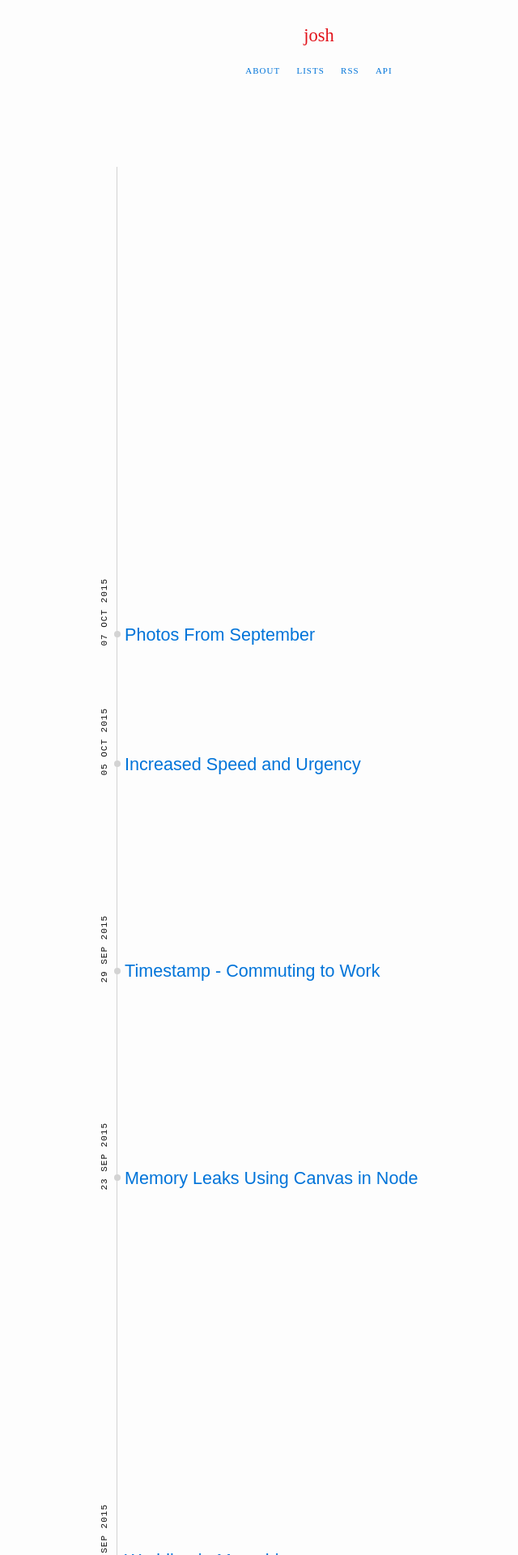
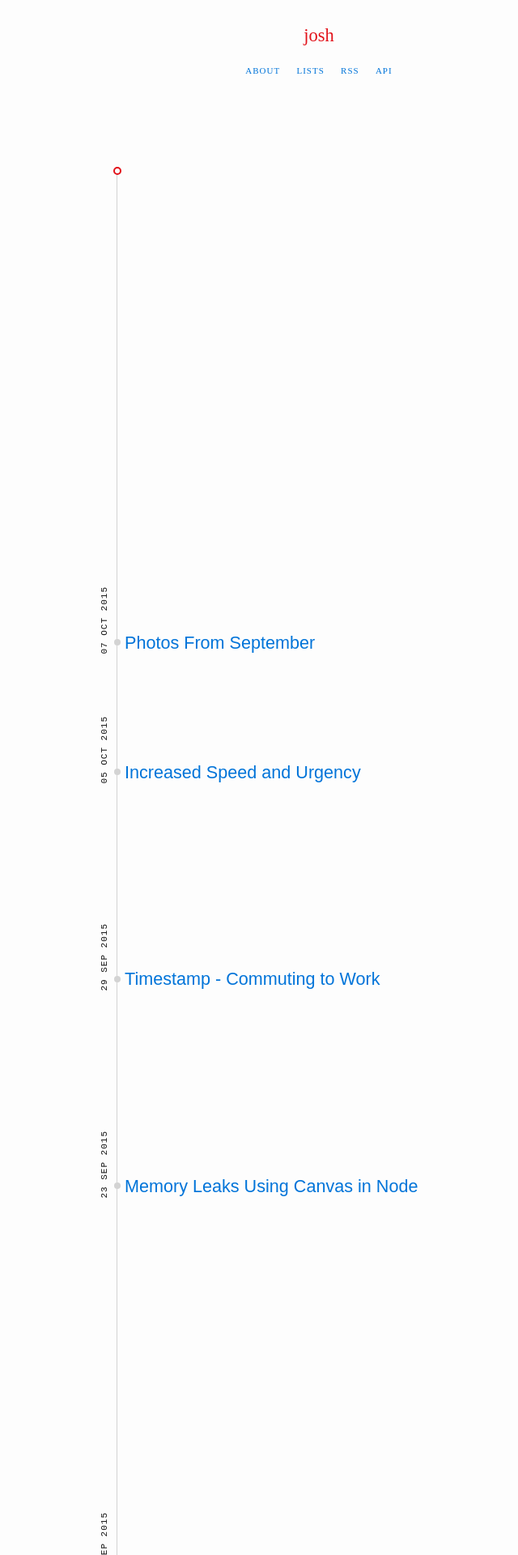
Before and after one commit to joshbeckman/andjosh.github.io, a Jekyll site: the page built from index.html, in a window 1280 px wide. Shown: the top 1920 px of the page at 81% size, without its empty margins (246-886 px from the left). Built offline with Jekyll 4.4.1, drawn with Linux system fonts in a browser that asks for light colours; Markdown is read by kramdown in place of the engine named in the settings.

Commit message:
Added current link to home page

```diff
--- a/index.html
+++ b/index.html
@@ -11,6 +11,7 @@
     <a href="/rss.xml" title="Subscribe to the RSS feed" rel="alternate">RSS</a>
     <a href="http://api.andjosh.com" title="My personal API" rel="alternate">API</a>
 </div>
+<a title="Currently building" class="current" href="//narro.co"></a>
 <ul id="posts"  class="posts">
   {% for post in site.posts %}
     <li>
```
Also changed, not shown: lists.md (+1 -3 lines), css/screen.min.css.
